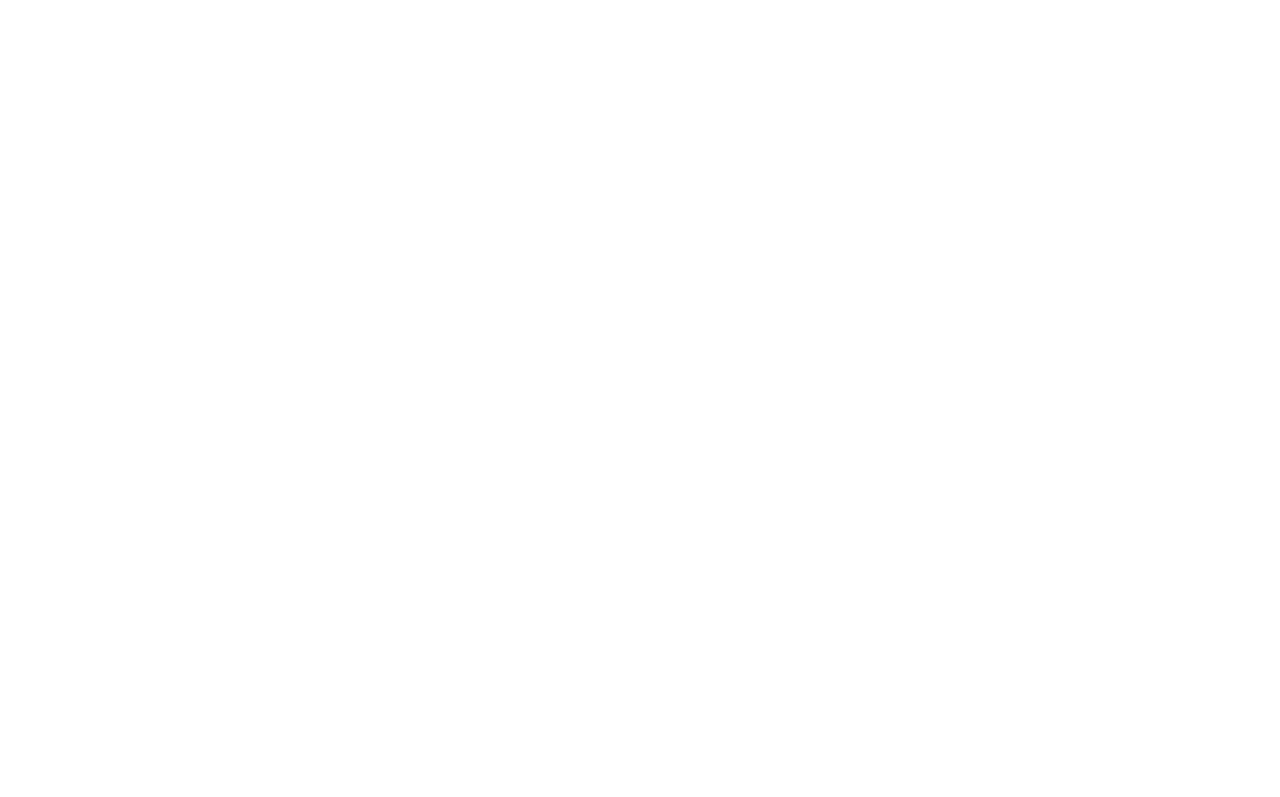
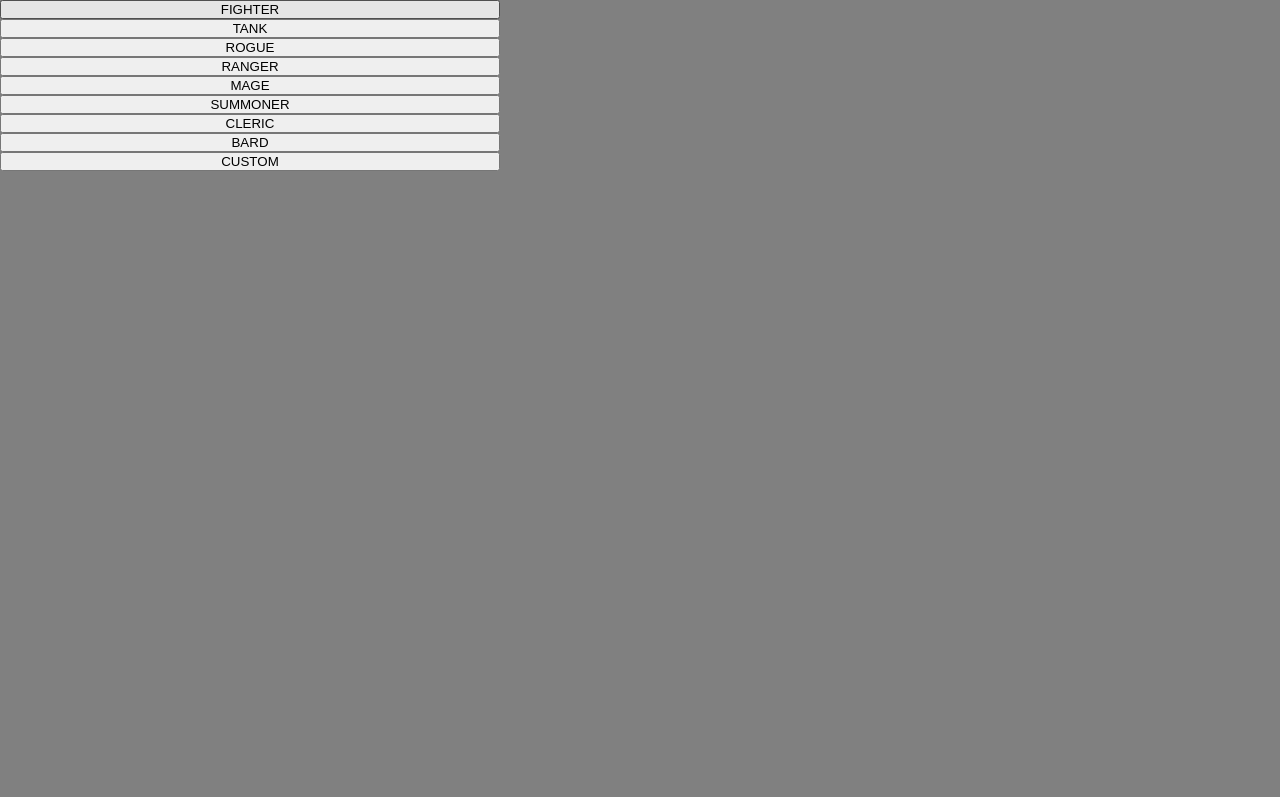
Before and after one commit to Cthulhu-tech/cave, a plain HTML site: page index.html in a window 1280 px wide. Both pictures are taken after a click on the button "START". Shown: the top 797 px of the page. Drawn offline with Linux system fonts and the light colour scheme.

Commit message:
instanse delete add

```diff
--- a/essense/user/factoryUserClass.js
+++ b/essense/user/factoryUserClass.js
@@ -4,6 +4,7 @@ export class GetUserClass {
     constructor(typeUser = 'default', nameUser = 'user') {
         switch (typeUser){
             case 'FIGHTER':
+                this.#DeleteOldClass()
                 return new User()
                 .SetName('fighter')
                 .SetHp(4)
@@ -16,6 +17,7 @@ export class GetUserClass {
                 .SetAgility(4)
                 .SetLuck(4)
             case 'TANK':
+                this.#DeleteOldClass()
                 return new User()
                 .SetName('tank')
                 .SetHp(5)
@@ -28,6 +30,7 @@ export class GetUserClass {
                 .SetAgility(3)
                 .SetLuck(3)
             case 'ROGUE':
+                this.#DeleteOldClass()
                 return new User()
                 .SetName('rogue')
                 .SetHp(4)
@@ -40,6 +43,7 @@ export class GetUserClass {
                 .SetAgility(2)
                 .SetLuck(3)
             case 'RANGER':
+                this.#DeleteOldClass()
                 return new User()
                 .SetName('ranger')
                 .SetHp(4)
@@ -64,6 +68,7 @@ export class GetUserClass {
                 .SetAgility(2)
                 .SetLuck(3)
             case 'SUMMONER':
+                this.#DeleteOldClass()
                 return new User()
                 .SetName('summoner')
                 .SetHp(4)
@@ -76,7 +81,8 @@ export class GetUserClass {
                 .SetAgility(2)
                 .SetLuck(3)
             case 'CLERIC':
-            return new User()
+                this.#DeleteOldClass()
+                return new User()
                 .SetName('cleric')
                 .SetHp(4)
                 .SetSpeed(4)
@@ -88,6 +94,7 @@ export class GetUserClass {
                 .SetAgility(2)
                 .SetLuck(3)
             case 'BARD':
+                this.#DeleteOldClass()
                 return new User()
                 .SetName('bard')
                 .SetHp(4)
@@ -101,5 +108,9 @@ export class GetUserClass {
                 .SetLuck(3)
             default: return new User().SetName(nameUser)
         }
+
+    }
+    #DeleteOldClass = () => {
+        new User().DeleteInstanse()
     }
 }
--- a/essense/user/user.js
+++ b/essense/user/user.js
@@ -12,4 +12,7 @@ export class User extends Essense {
         // create instance
         User.instance = this
     }
+    DeleteInstanse = () => {
+        delete User.instance
+    }
 }
--- a/game/game.js
+++ b/game/game.js
@@ -1,13 +1,16 @@
+import { GetUserClass } from '../essense/user/factoryUserClass.js'
 export class Game {
-    #gameLevel
     #canvas
     #ctx
+
+    #chooseCharacter = document.querySelector('.choose_character')
+
+    #characterArrayButton = [...document.querySelectorAll('.button_character')]
     constructor() {
         if(Game.instance){
             return Game.instance
         }
         Game.instance = this
-        this.#gameLevel = 0
         this.#canvas = document.querySelector('.canvas')
         this.#ctx = this.#canvas.getContext('2d')
     }
@@ -29,6 +32,13 @@ export class Game {
         window.addEventListener('resize', this.#canvasSize)
         requestAnimationFrame(this.#animationFrame)
     }
+    #characterType = (event) => {
+       console.log( new GetUserClass(event.target.dataset.type))
+    }
+    PlayerChooseCharacter = () => {
+        this.#chooseCharacter.style.display = 'block'
+        this.#characterArrayButton.forEach((character) => character.addEventListener('click', this.#characterType))
+    }
     StartGame = () => {
         this.#eventsHandler()
     }
--- a/index.html
+++ b/index.html
@@ -14,7 +14,19 @@
             <button class="button button_stats">STATS</button>
             <button class="button button_options">OPTIONS</button>
         </div>
-
+    </section>
+    <section class="choose_character">
+        <div class="wrapper_button_character">
+            <button class="button_character button_fighter" data-type="FIGHTER">FIGHTER</button>
+            <button class="button_character button_tank"  data-type="TANK">TANK</button>
+            <button class="button_character button_rogue" data-type="ROGUE">ROGUE</button>
+            <button class="button_character button_ranger" data-type="RANGER">RANGER</button>
+            <button class="button_character button_mage" data-type="MAGE">MAGE</button>
+            <button class="button_character button_summoner" data-type="SUMMONER">SUMMONER</button>
+            <button class="button_character button_cleric" data-type="CLERIC">CLERIC</button>
+            <button class="button_character button_bard" data-type="BARD">BARD</button>
+            <button class="button_character button_custom" data-type="CUSTOM">CUSTOM</button>
+        </div>
     </section>
     <canvas class="canvas"></canvas>
     <script src="index.js" type="module" defer></script>
--- a/index.js
+++ b/index.js
@@ -15,8 +15,15 @@ class Menu {
 
         this.#mainMenu = document.querySelector('.main_menu')
     }
-    #startGameSubscribe(){
-        this.#startGame.subscribe(new Game().StartGame)
+    #startGameSubscribe = () => {
+        this.#start.addEventListener('click', this.#startHandler)
+        this.#startGame.subscribe(new Game().PlayerChooseCharacter)
+    }
+    #statGameSubscribe = () => {
+        this.#stats.addEventListener('click', this.#statsHandler)
+    }
+    #optionsGameSubscribe = () => {
+        this.#options.addEventListener('click', this.#optionsHandler)
     }
     #hiddenMenu = () => {
         this.#mainMenu.style.display = 'none'
@@ -33,9 +40,8 @@ class Menu {
     }
     MenuHandler = () => {
         this.#startGameSubscribe()
-        this.#start.addEventListener('click', this.#startHandler)
-        this.#stats.addEventListener('click', this.#statsHandler)
-        this.#options.addEventListener('click', this.#optionsHandler)
+        this.#statGameSubscribe()
+        this.#optionsGameSubscribe()
     }
 }
 
--- a/style.css
+++ b/style.css
@@ -40,3 +40,16 @@ body {
     padding: 8px 12px;
     width: clamp(280px, 50%, 600px);
 }
+
+.choose_character {
+    width: 100%;
+    height: 100vh;
+    display: none;
+    background-color: gray;
+}
+
+.wrapper_button_character {
+    display: flex;
+    flex-direction: column;
+    width: clamp(280px, 100%, 500px);
+}
--- a/utils/observer.js
+++ b/utils/observer.js
@@ -1,10 +1,10 @@
 export class Observer {
     #observers
     constructor(){
-        this.#observers = []
+        this.#observers = new Set()
     }
     subscribe(callcback) {
-        this.#observers.push(callcback)
+        this.#observers.add(callcback)
     }
     unsubscribe(callback) {
         this.#observers = this.observers.filter(observer => observer !== callback)
```
